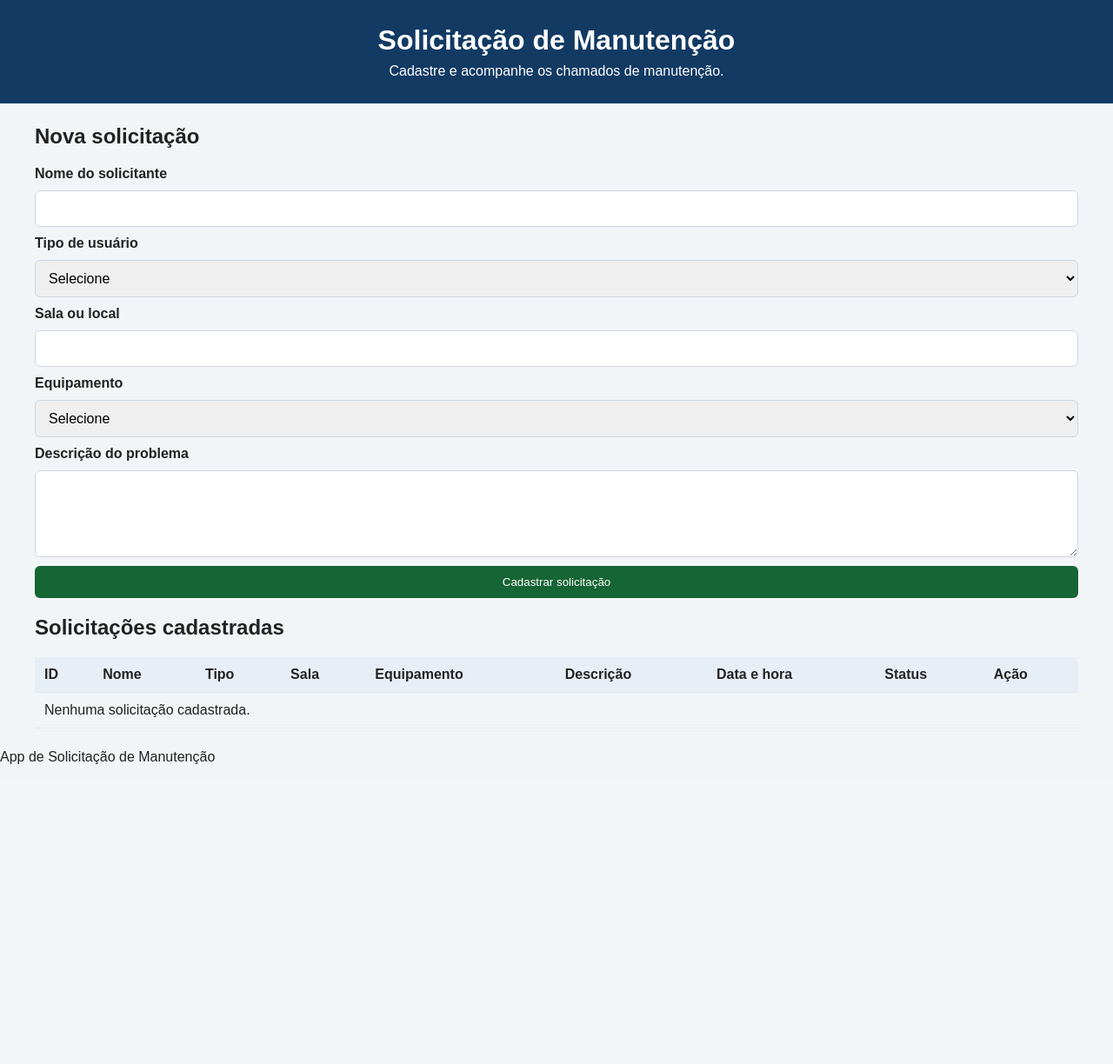
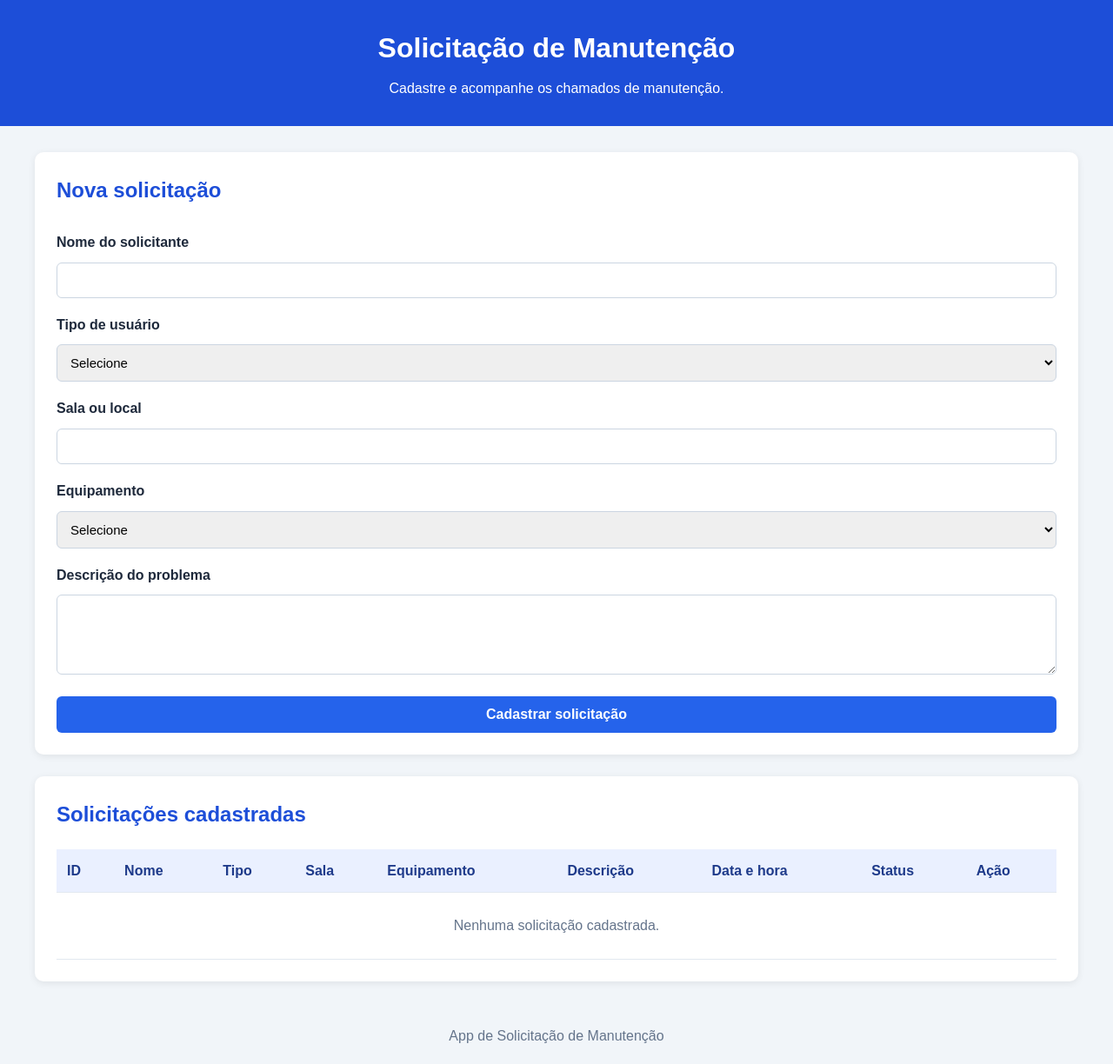
Before and after one commit to mariaangelo01124048-create/app_manutencao, a Flask app: page / in a window 1280 px wide. Shown: the whole page at 87% size. Before the commit the page ends 879 px from the top, so only its background shows below. Run offline with Flask 3, Linux system fonts and the light colour scheme.

Commit message:
Update style.css

```diff
--- a/static/style.css
+++ b/static/style.css
@@ -1,52 +1,56 @@
-/* Código-base – static/style.css   */
 
 * {
+    margin: 0;
+    padding: 0;
     box-sizing: border-box;
 }
 
 body {
-    margin: 0;
     font-family: Arial, sans-serif;
-    background-color: #f2f5f8;
-    color: #222222;
+    background-color: #f1f5f9;
+    color: #1e293b;
+    line-height: 1.6;
 }
 
-header {
-    background-color: #123a63;
+.cabecalho {
+    background-color: #1d4ed8;
     color: white;
     text-align: center;
-    padding: 28px 16px;
+    padding: 30px 20px;
 }
 
-header h1 {
-    margin: 0 0 8px 0;
+.cabecalho h1 {
+    margin-bottom: 8px;
 }
 
-header p {
-    margin: 0;
+.container {
+    width: 95%;
+    max-width: 1200px;
+    margin: 30px auto;
 }
 
-main {
-    width: 94%;
-    max-width: 1200px;
-    margin: 24px auto;
+.cartao {
+    background-color: white;
+    padding: 25px;
+    margin-bottom: 25px;
+    border-radius: 10px;
+    box-shadow: 0 2px 8px rgba(0, 0, 0, 0.08);
 }
 
-.painel {
-    background-color: white;
-    padding: 22px;
-    border-radius: 10px;
-    margin-bottom: 22px;
-    box-shadow: 0 2px 10px rgba(0, 0, 0, 0.08);
+.cartao h2 {
+    margin-bottom: 20px;
+    color: #1d4ed8;
 }
 
 form {
-    display: grid;
+    display: flex;
+    flex-direction: column;
     gap: 10px;
 }
 
 label {
     font-weight: bold;
+    margin-top: 8px;
 }
 
 input,
@@ -56,52 +60,71 @@ textarea {
     padding: 11px;
     border: 1px solid #cbd5e1;
     border-radius: 6px;
-    font-size: 16px;
+    font-family: inherit;
+    font-size: 15px;
 }
 
-button,
-.botao-concluir {
-    background-color: #166534;
+input:focus,
+select:focus,
+textarea:focus {
+    outline: 2px solid #93c5fd;
+    border-color: #2563eb;
+}
+
+textarea {
+    resize: vertical;
+}
+
+.botao {
+    margin-top: 15px;
+    padding: 12px;
+    background-color: #2563eb;
     color: white;
     border: none;
-    padding: 11px 16px;
     border-radius: 6px;
     cursor: pointer;
-    text-decoration: none;
-    display: inline-block;
+    font-size: 16px;
+    font-weight: bold;
 }
 
-button:hover,
-.botao-concluir:hover {
-    opacity: 0.88;
+.botao:hover {
+    background-color: #1e40af;
 }
 
 .tabela-container {
+    width: 100%;
     overflow-x: auto;
 }
 
 table {
     width: 100%;
+    min-width: 900px;
     border-collapse: collapse;
-    min-width: 900px;
 }
 
 th,
 td {
-    border-bottom: 1px solid #e5e7eb;
-    padding: 11px;
+    padding: 12px;
+    border-bottom: 1px solid #e2e8f0;
     text-align: left;
     vertical-align: top;
 }
 
 th {
-    background-color: #e8eef5;
+    background-color: #eaf0ff;
+    color: #1e3a8a;
+}
+
+tbody tr:hover {
+    background-color: #f8fafc;
 }
 
 .status {
-    padding: 5px 9px;
-    border-radius: 14px;
-    font-size: 14px;
+    display: inline-block;
+    padding: 4px 9px;
+    border-radius: 20px;
+    font-size: 13px;
+    font-weight: bold;
     white-space: nowrap;
 }
 
@@ -114,3 +137,52 @@ th {
     background-color: #d1fae5;
     color: #065f46;
 }
+
+.botao-concluir {
+    display: inline-block;
+    background-color: #16a34a;
+    color: white;
+    padding: 7px 10px;
+    text-decoration: none;
+    border-radius: 5px;
+    white-space: nowrap;
+}
+
+.botao-concluir:hover {
+    background-color: #15803d;
+}
+
+.finalizada {
+    color: #64748b;
+    font-weight: bold;
+}
+
+.vazio {
+    text-align: center;
+    padding: 25px;
+    color: #64748b;
+}
+
+footer {
+    text-align: center;
+    padding: 20px;
+    color: #64748b;
+}
+
+@media (max-width: 600px) {
+    .cabecalho {
+        padding: 22px 12px;
+    }
+
+    .cabecalho h1 {
+        font-size: 24px;
+    }
+
+    .cartao {
+        padding: 16px;
+    }
+
+    .container {
+        margin: 18px auto;
+    }
+}
```
